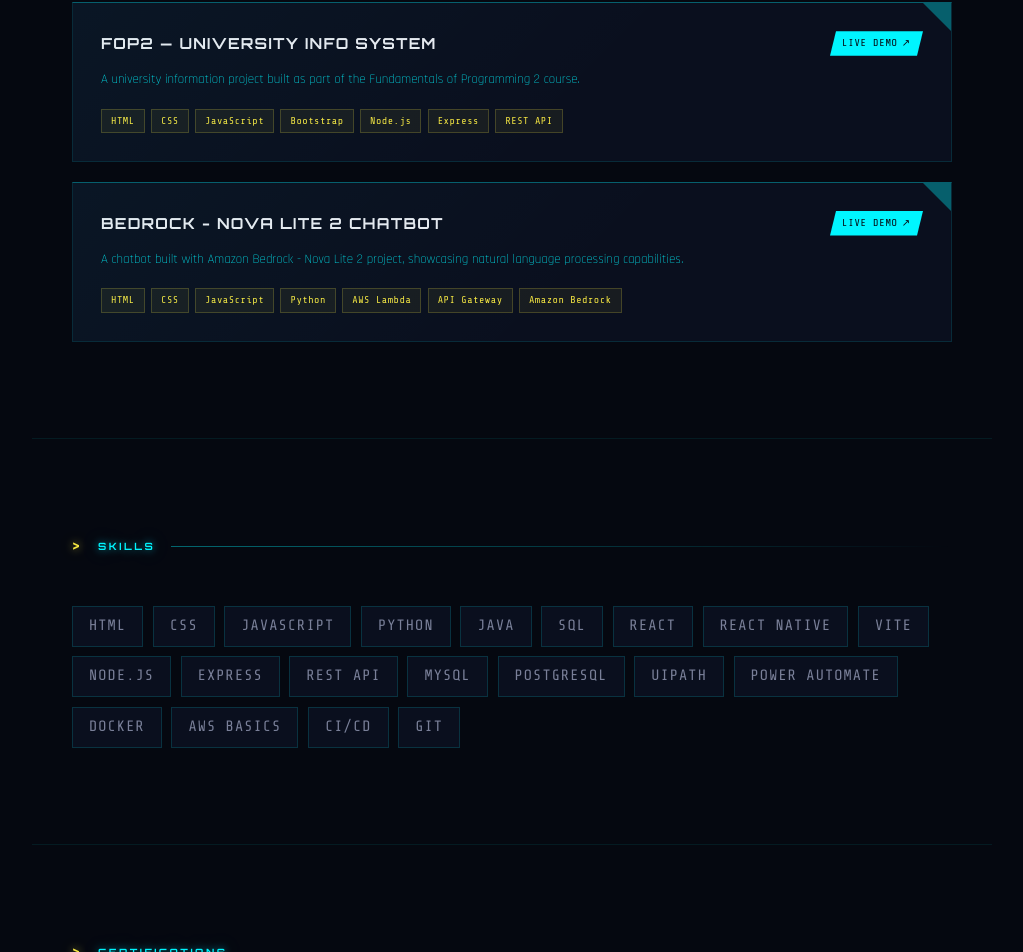
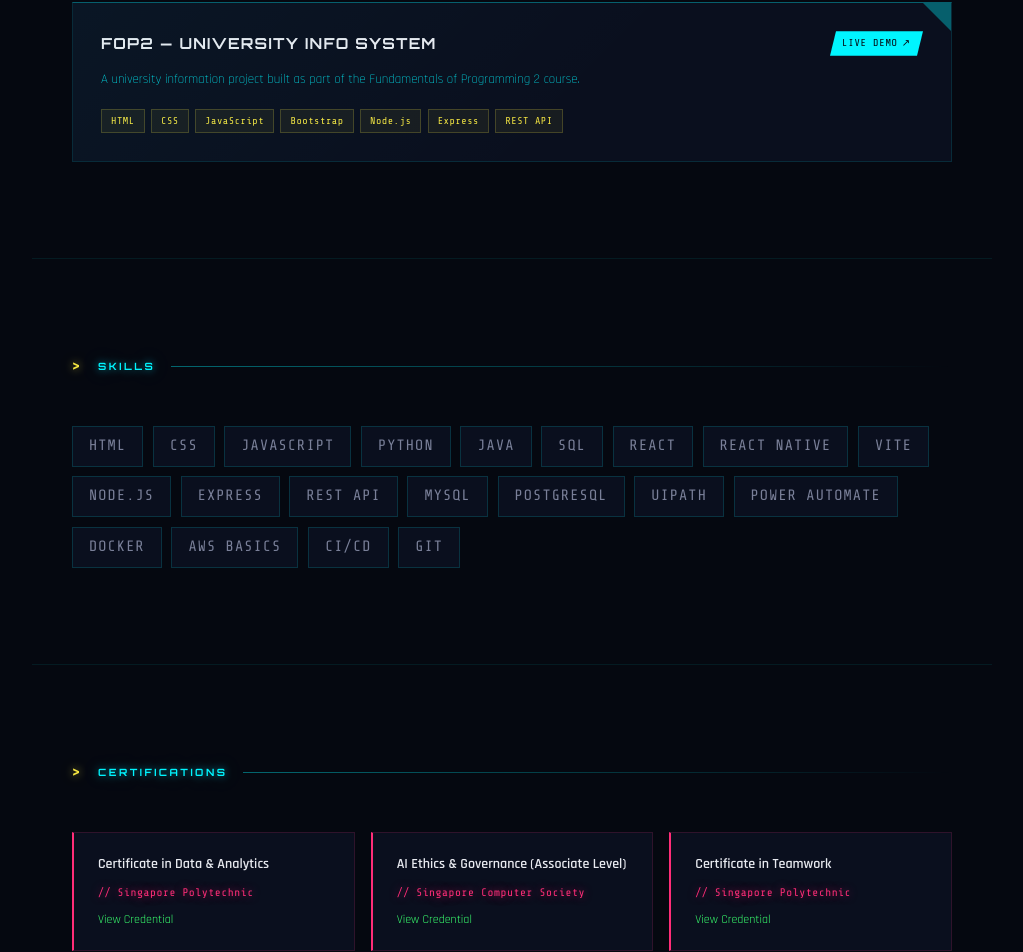
Before and after one commit to Htet-Myark/htet-portfolio-v2, a React (Vite) app: page / in a window 1280 px wide. Shown: the part 2451-3403 px from the top of the page, without its empty margins (128-1151 px from the left). Built offline with nearby package versions, Linux system fonts and the light colour scheme.

Commit message:
bed rock paused

```diff
--- a/src/components/Projects.jsx
+++ b/src/components/Projects.jsx
@@ -15,14 +15,14 @@ const projects = [
     link: 'https://files-vkom.onrender.com/FOP2',
     desc: 'A university information project built as part of the Fundamentals of Programming 2 course.',
     tags: ['HTML', 'CSS', 'JavaScript', 'Bootstrap', 'Node.js', 'Express', 'REST API'],
-  },
-  {
-    title: 'Bedrock - Nova Lite 2 Chatbot',
-    org: 'Live Demo',
-    link: 'https://bedrock-chatbot-1.onrender.com',
-    desc: 'A chatbot built with Amazon Bedrock - Nova Lite 2 project, showcasing natural language processing capabilities.',
-    tags: ['HTML', 'CSS', 'JavaScript', 'Python', 'AWS Lambda', 'API Gateway','Amazon Bedrock'],
   }
+  // {
+  //   title: 'Bedrock - Nova Lite 2 Chatbot',
+  //   org: 'Live Demo',
+  //   link: 'https://bedrock-chatbot-1.onrender.com',
+  //   desc: 'A chatbot built with Amazon Bedrock - Nova Lite 2 project, showcasing natural language processing capabilities.',
+  //   tags: ['HTML', 'CSS', 'JavaScript', 'Python', 'AWS Lambda', 'API Gateway','Amazon Bedrock'],
+  // }
 ]
 
 export default function Projects() {
```
